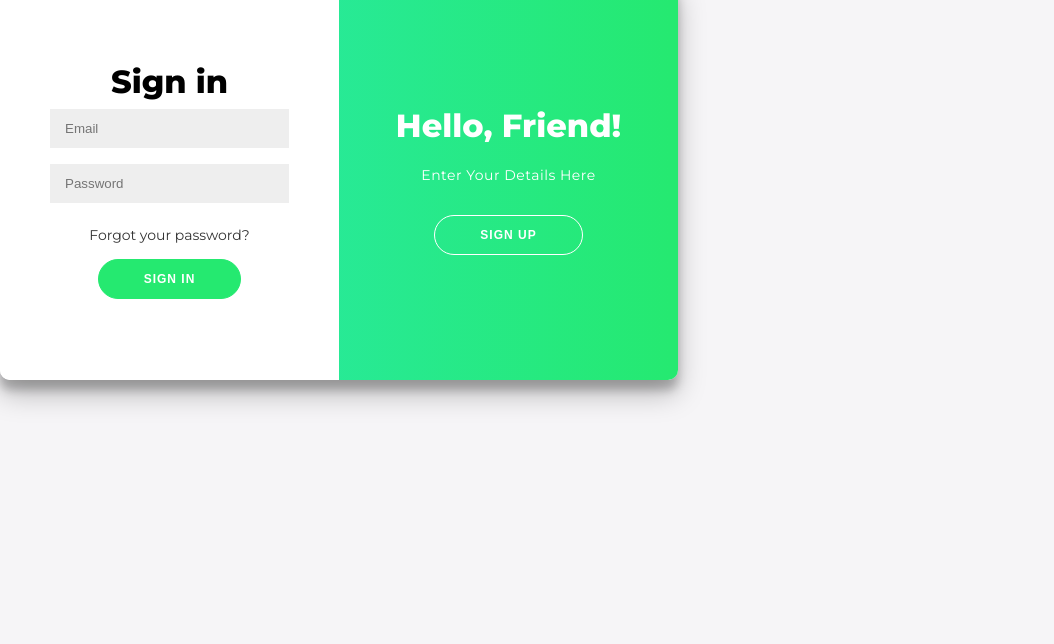
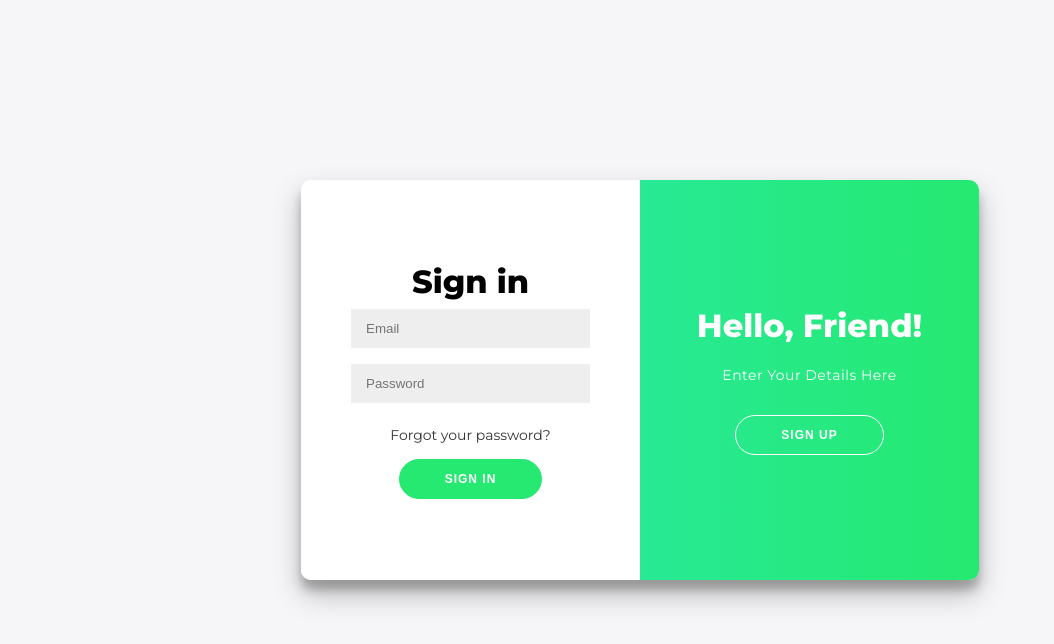
Before and after one commit to eagle-garage-sale/Garage_Sale_Finder, a React (Vite) app in the folder Frontend/: page /login in a window 1280 px wide. Shown: the top 644 px of the page, without its empty margins (0-1054 px from the left). Built offline with nearby package versions, Linux system fonts and the light colour scheme.

Commit message:
Fixed login page styling

```diff
--- a/Frontend/src/LoginButton_Styles.css
+++ b/Frontend/src/LoginButton_Styles.css
@@ -1,21 +1,3 @@
-button.loginbutton {
-    margin: auto;
-    background-color: #70c773;
-    color: white;
-    padding: 8.6px 20px;
-    font-size: 16px;
-    border: none;
-    border-radius: 5px;
-    cursor: pointer;
-    transition: background-color 0.3s ease;
-    position: fixed;
-    top: 43%;
-    right: 20px;
-    transform: translateY(-1150%); /* Center vertically */
-    z-index: 700;
-    box-shadow: 0 2px 4px rgba(0, 0, 0, 0.2);
-  }
-
 button.loginbutton:hover {
     background-color: #45a049; /* Darker green color on hover */
-  }
+}
--- a/Frontend/src/Login_Main.jsx
+++ b/Frontend/src/Login_Main.jsx
@@ -55,7 +55,8 @@ function Login_Main() {
     const isSignUpDisabled = password !== confirmPassword;
 
      return(
-         <Components.Container>
+         <div className="center-content">
+            <Components.Container>
              <Components.SignUpContainer signinIn={signIn}>
                  <Components.Form>
                      <Components.Title>Create Account</Components.Title>
@@ -108,6 +109,7 @@ function Login_Main() {
              </Components.OverlayContainer>
 
          </Components.Container>
+         </div>
      )
 }
 
--- a/Frontend/src/Login_Styles.css
+++ b/Frontend/src/Login_Styles.css
@@ -14,3 +14,10 @@ body {
   height: 100vh;
   margin: -20px 0 50px;
 }
+
+.center-content {
+  display: flex;
+  justify-content: center;
+  align-items: center;
+  height: 100vh;
+}
--- a/Frontend/src/Navbar.css
+++ b/Frontend/src/Navbar.css
@@ -6,3 +6,21 @@
     color: white;
     padding: 10px 20px;
 }
+
+.login-button {
+    margin: auto;
+    background-color: #70c773;
+    color: white;
+    padding: 8.6px 20px;
+    font-size: 16px;
+    border: none;
+    border-radius: 5px;
+    cursor: pointer;
+    transition: background-color 0.3s ease;
+    position: fixed;
+    top: 43%;
+    right: 20px;
+    transform: translateY(-1150%); /* Center vertically */
+    z-index: 700;
+    box-shadow: 0 2px 4px rgba(0, 0, 0, 0.2);
+}
--- a/Frontend/src/navbar.jsx
+++ b/Frontend/src/navbar.jsx
@@ -5,8 +5,12 @@ import './Navbar.css';
 export default function Navbar() {
     return (
         <nav className='navbar'>
-            <LoginButton/>
-            <h1>Garage Sale Finder</h1>
+            <div className='title'>
+                <h1>Garage Sale Finder</h1>
+            </div>
+            <div className='login-container'>
+                <LoginButton className="login-button"/>
+            </div>
         </nav>
     );
 };
```
